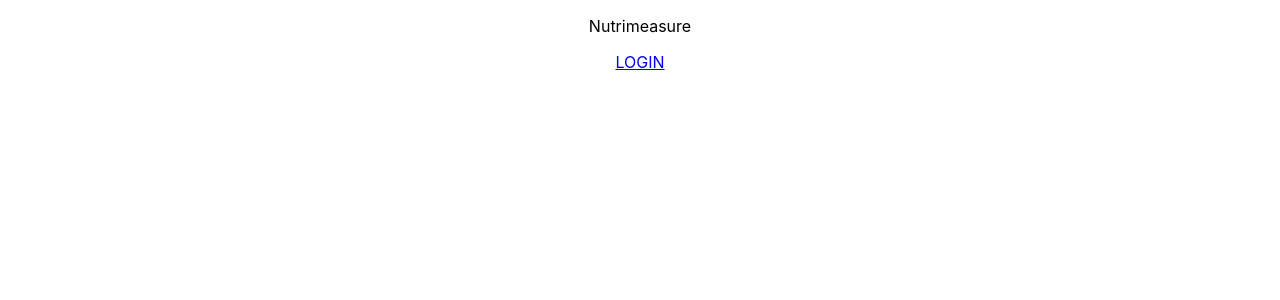
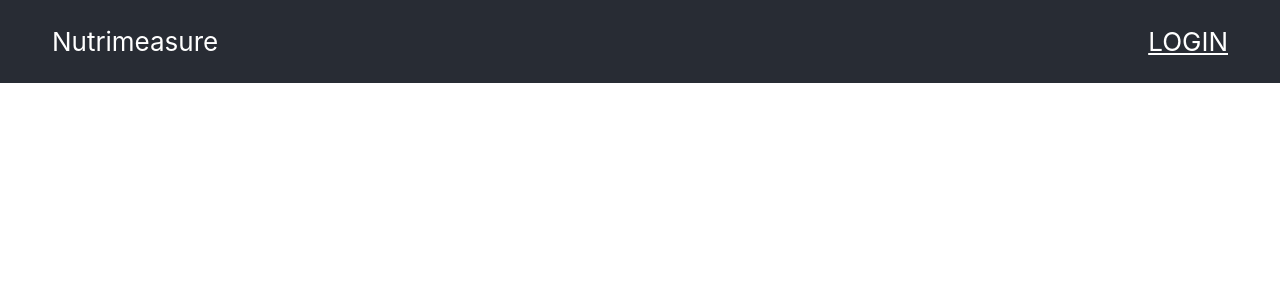
Before and after one commit to monteecode/nutrimeasure, a React (Create React App) app: page / in a window 1280 px wide. Shown: the top 300 px of the page. Built offline with nearby package versions, Linux system fonts and the light colour scheme.

Commit message:
Position logo and login link

```diff
--- a/src/App.css
+++ b/src/App.css
@@ -1,5 +1,4 @@
 .App {
-  text-align: center;
 }
 
 .App-logo {
@@ -13,14 +12,19 @@
   }
 }
 
-.App-header {
+.Hero-header {
   background-color: #282c34;
-  min-height: 100vh;
+  padding: 0 2em;
+  min-height: 10vh;
   display: flex;
-  flex-direction: column;
+  flex-direction: row;
   align-items: center;
-  justify-content: center;
+  justify-content: space-between;
   font-size: calc(10px + 2vmin);
+  color: white;
+}
+
+.Hero-header a {
   color: white;
 }
 
--- a/src/homepage/Hero.js
+++ b/src/homepage/Hero.js
@@ -3,7 +3,7 @@ import React from 'react'
 
 function Hero(){
     return (
-        <header>
+        <header className="Hero-header">
             <p>Nutrimeasure</p>
             <a href="#" >LOGIN</a>
         </header>
```
